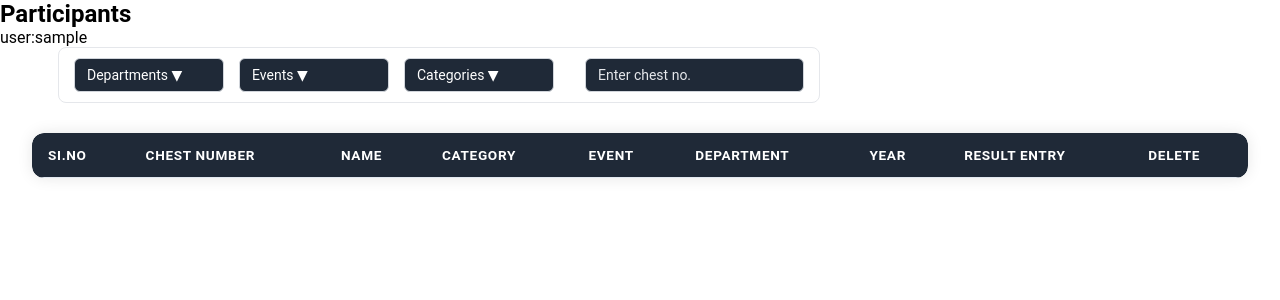
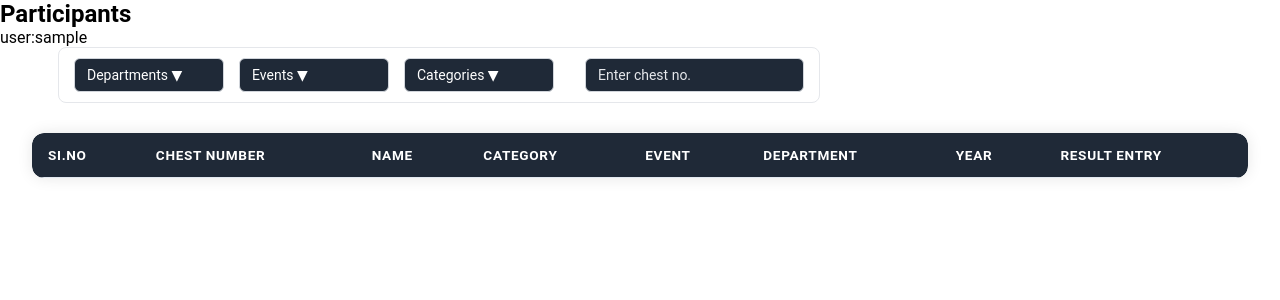
Before and after one commit to akhilva234/Athleto, a PHP site: page /admin/participants.php in a window 1280 px wide. Shown: the top 300 px of the page. Run offline with PHP 8.4, Linux system fonts and the light colour scheme; the visitor is signed in with stand-in values (Sample User, id 1); data that the repository does not hold is empty.

Commit message:
solved the relay gender limit problem ,removed deletion button from participation,need to start show limit filter in championships

```diff
--- a/admin/add_athlete.php
+++ b/admin/add_athlete.php
@@ -105,7 +105,7 @@ if ($_SERVER['REQUEST_METHOD'] == 'POST') {
                                         FROM relay_team_members rtm
                                         JOIN athletes a ON rtm.athlete_id = a.athlete_id
                                         JOIN categories c ON a.category_id = c.category_id
-                                        WHERE rtm.team_id = ? AND LOWER(TRIM(c.category_name)) = ?
+                                        WHERE rtm.team_id = ? AND c.category_id = ?
                                 ");
                                 $memberCount->execute([$relayTeamId, $cat_id]);
                                 $count = $memberCount->fetchColumn();
@@ -133,6 +133,9 @@ if ($_SERVER['REQUEST_METHOD'] == 'POST') {
                     } else {
                         $message = "Failed: " . $e->getMessage();
                     }
+                }catch (Exception $e) {
+                    $pdo->rollBack();
+                    $message = $e->getMessage();
                 }
             }
         }
--- a/admin/delete_participation.php
+++ b/admin/delete_participation.php
@@ -10,8 +10,8 @@ header("Expires: 0");
 if (isset($_GET['athlete_id']) && isset($_GET['event_id'])) {
     $athlete_id = (int) $_GET['athlete_id'];
     $event_id   = (int) $_GET['event_id'];
-
-    $deletion = $pdo->prepare("
+try{
+        $deletion = $pdo->prepare("
         DELETE FROM participation
         WHERE athlete_id = :athlete_id AND event_id = :event_id
     ");
@@ -24,4 +24,6 @@ if (isset($_GET['athlete_id']) && isset($_GET['event_id'])) {
     echo json_encode(['success' => $success]);
     exit;
 }
+
+}
 ?>
--- a/admin/participants.php
+++ b/admin/participants.php
@@ -68,7 +68,7 @@ ORDER BY
             <th>Department</th>
             <th>Year</th>
             <th>Result Entry</th>
-            <th>Delete</th>
+           <!-- <th>Delete</th>-->
             </tr>
             </thead>
             <?php $count=1;?>
@@ -86,8 +86,9 @@ ORDER BY
                     <td><?=htmlspecialchars($athlete['year'])?></td>
                     <td><button class="result-entry-btn" data-athlete-id="<?=$athlete['athlete_id']?>" data-event-id="<?=$athlete['event_id']?>">
                         Enter Result</button></td>
-                     <td><button class="delete-btn" data-athlete-id="<?=$athlete['athlete_id']?>" data-event-id="<?=$athlete['event_id']?>">
+                   <!--  <td><button class="delete-btn" data-athlete-id="<?=$athlete['athlete_id']?>" data-event-id="<?=$athlete['event_id']?>">
                         Delete</button></td>
+            -->
                 </tr>
             <?php endforeach ;?>
             </tbody>
--- a/assets/js/rendertable.js
+++ b/assets/js/rendertable.js
@@ -25,8 +25,6 @@ export function renderParticipantsTable(data) {
             <td>${athlete.year}</td>
             <td><button class="result-entry-btn" data-athlete-id="${athlete.athlete_id}" data-event-id="${athlete.event_id}">
                     Enter Result</button></td>
-            <td><button class="delete-btn" data-athlete-id="${athlete.athlete_id}" data-event-id="${athlete.event_id}">
-                    Delete</button></td>
         `;
         tableBody.appendChild(row);
     });
```
Also changed, not shown: common_pages/update_athletes.php (+7 -4 lines).
